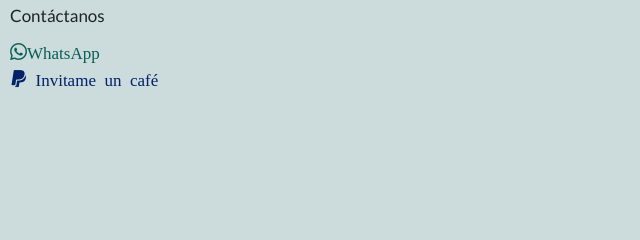
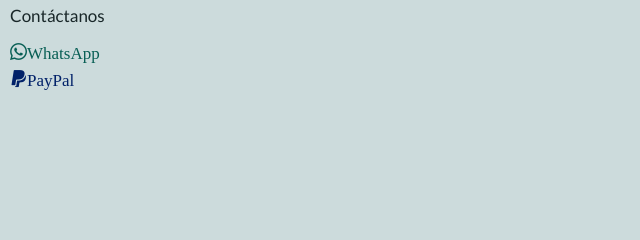
Before and after one commit to emauriciobc/MustBe, a plain HTML site: page index.html in a window 1280 px wide. Shown: the part 365-605 px from the top of the page, 0-640 px from the left. Drawn offline with Linux system fonts and the light colour scheme.

Commit message:
paypal link modifications

```diff
--- a/index.html
+++ b/index.html
@@ -43,7 +43,7 @@
     <aside class="mAside">
         <p>Contáctanos</p>
         <a href="https://wa.me//573014246962?text=Buen día, requiero asesoría personalizada sobre sus servicios" class="icon-whatsapp" target="_blank">WhatsApp</a>
-        <a href="https://paypal.me/emauriciobc/10" class="icon-paypal" target="_blank"> Invitame un café</a>
+        <a href="https://paypal.me/emauriciobc/" class="icon-paypal" target="_blank">PayPal</a>
     </aside>
     <footer>
         <a href="" class="mLogo">M</a>
```
